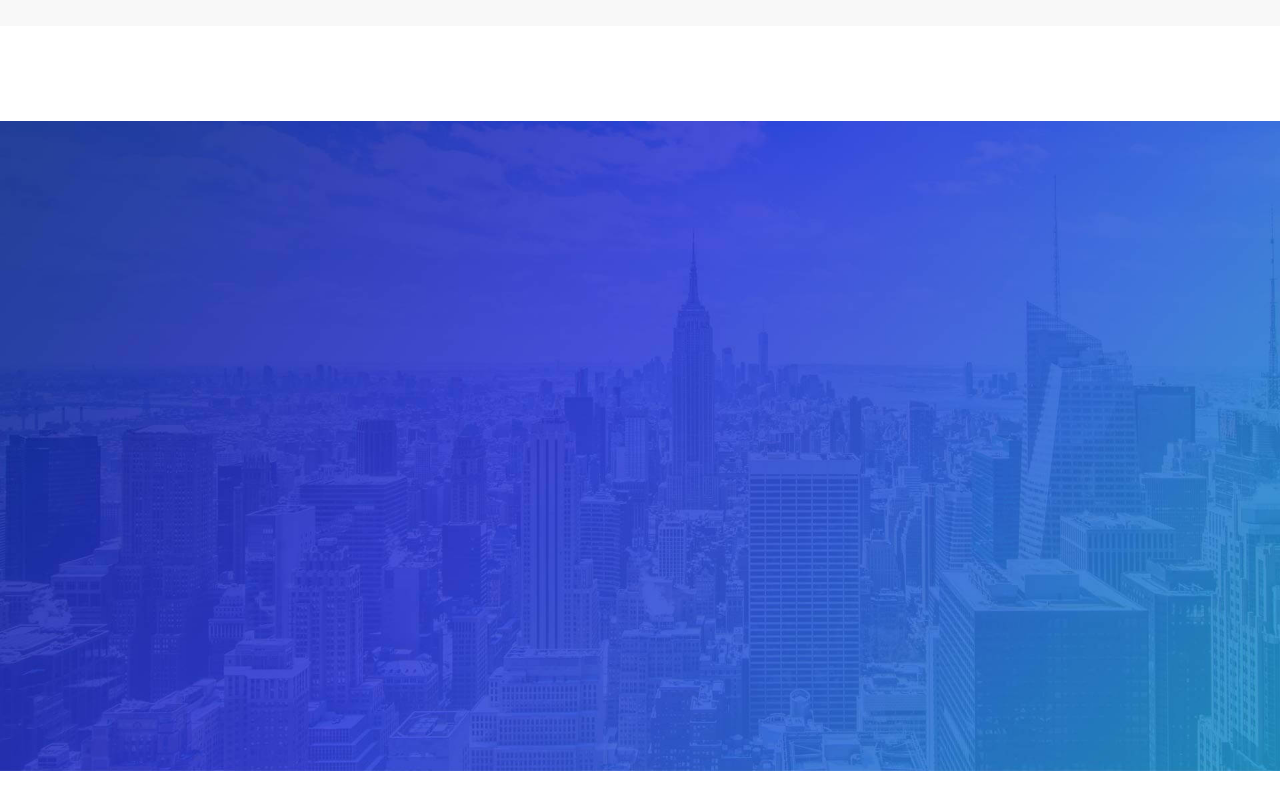
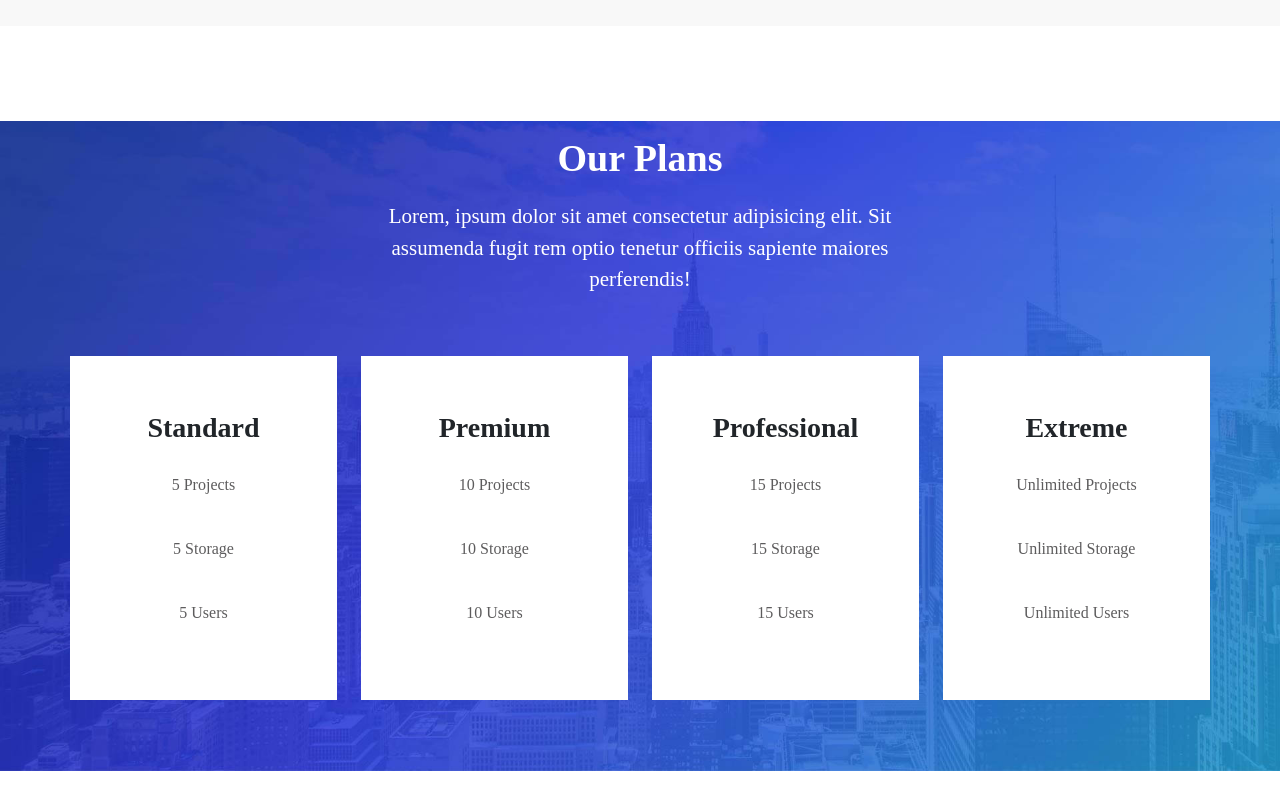
Before and after one commit to MarianoPd/proj-html-vuejs, a Vue app: page / in a window 1280 px wide. Shown: the part 3960-4770 px from the top of the page. Built offline with nearby package versions, Linux system fonts and the light colour scheme; a small style sheet from the web is missing.

Commit message:
secion 4 in corso

```diff
--- a/src/assets/data/db.json
+++ b/src/assets/data/db.json
@@ -86,6 +86,34 @@
             "bottomText": "Lorem ipsum dolor, sit amet consectetur adipisicing elit. Pariatur tempore, atque enim culpa necessitatibus praesentium cumque fuga voluptatibus nemo non.",
             "iconClass": "fas fa-chart-bar",
             "id": 7
+        },
+        {
+            "type": "plans",
+            "mainText": "Standard",
+            "price": 19,
+            "perks": ["5", "5 GB", "Unlimited"],
+            "id": 8
+        },
+        {
+            "type": "plans",
+            "mainText": "Premium",
+            "price": 29,
+            "perks": ["10", "15 GB", "Unlimited"],
+            "id": 9
+        },
+        {
+            "type": "plans",
+            "mainText": "Professional",
+            "price": 39,
+            "perks": ["15", "30 GB", "Unlimited"],
+            "id": 10
+        },
+        {
+            "type": "plans",
+            "mainText": "Extreme",
+            "price": 59,
+            "perks": ["Unlimited", "Unlimited", "Unlimited"],
+            "id": 11
         }
     ],
 
--- a/src/components/Section4Plans.vue
+++ b/src/components/Section4Plans.vue
@@ -1,14 +1,50 @@
 <template>
   <div class="container-fluid my-container">
       <div class="container my-subcontainer">
+          <div class="my-head-text white">
+              <h2>
+                  Our Plans
+              </h2>
+              <p>
+                  Lorem, ipsum dolor sit amet consectetur adipisicing elit. Sit assumenda fugit rem optio tenetur officiis sapiente maiores perferendis!
+              </p>
+          </div>
+          <div class="row">
+                <div v-for="(card, index) in cardList" :key="index"
+                    class="col-3 ">
+                    <div class="my-card">
+                        <i :class="card.iconClass"></i>
+                        <h3>{{card.mainText}}</h3>
 
+                        <span>{{card.perks[0]}} Projects</span>
+                        <span>{{card.perks[0]}} Storage</span>
+                        <span>{{card.perks[0]}} Users</span>
+
+                    </div>
+                </div>
+          </div>
       </div>
   </div>
 </template>
 
 <script>
+import db from '@/assets/data/db.json'
 export default {
     name: 'Section4Plans',
+    data(){
+        return{
+            cardList: [],
+        }
+    },
+    methods:{
+        getList(type){
+            let array = db.cards.filter( card => card.type == type);
+            return array;
+        }
+    },
+    mounted(){
+        this.cardList = this.getList('plans');
+    }
 }
 </script>
 
@@ -21,6 +57,18 @@ export default {
     @include background-set();
     .my-subcontainer{
         height: 840px; //da togliere
+        .my-card{
+            background-color: white;
+            h3{
+                padding: 20px;
+            }
+            span{
+                color: $primary-gray;
+                display: block;
+                margin-bottom: 40px;
+            }
+
+        }
     }
 }
 
```
